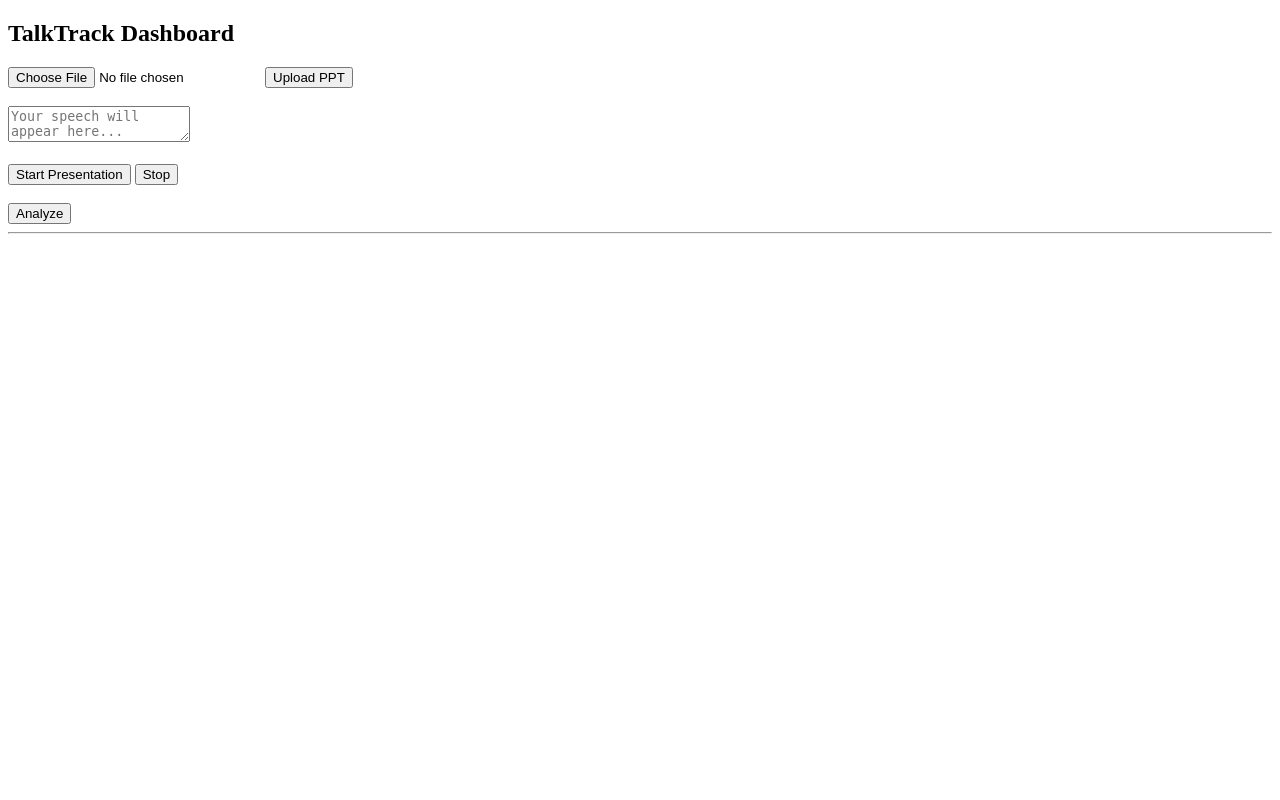
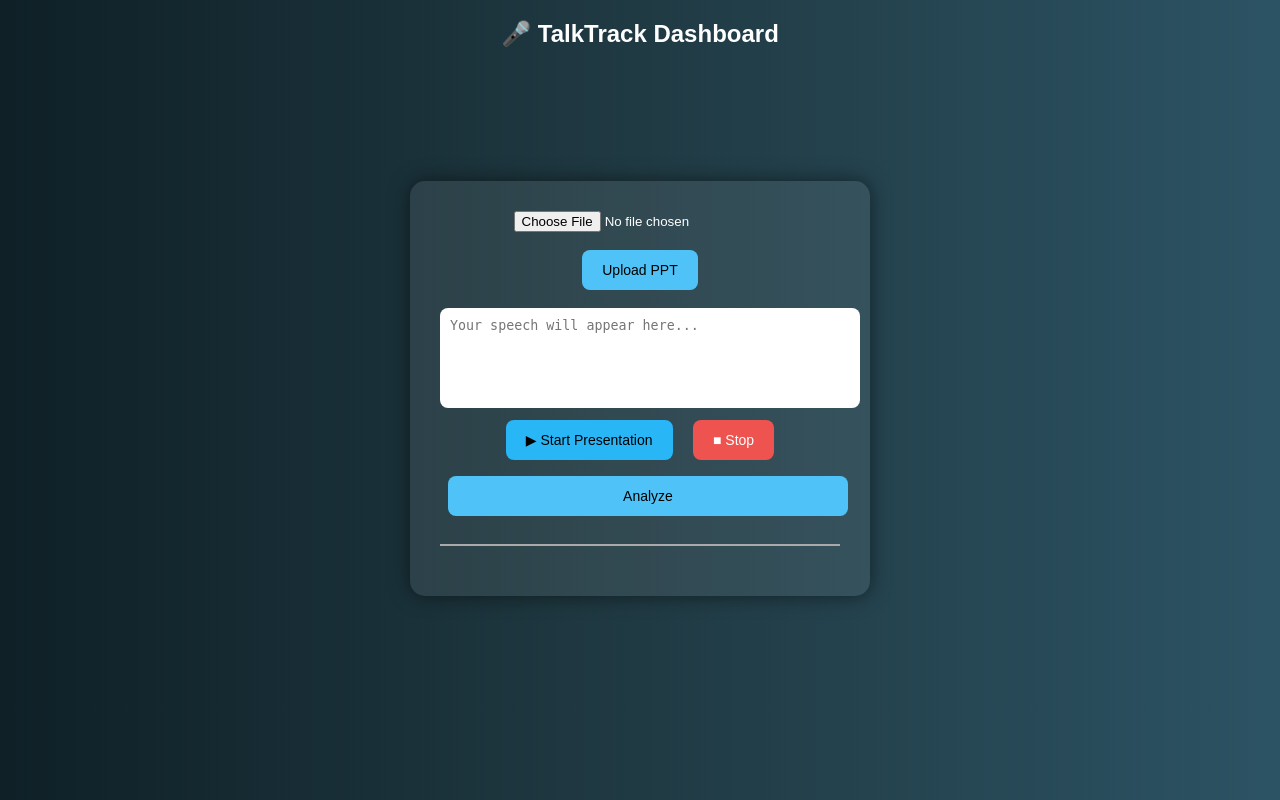
Before and after one commit to ejjigirikavya/TalkTrackAI, a Flask app: page /dashboard in a window 1280 px wide. Run offline with Flask 3, Linux system fonts and the light colour scheme.

Commit message:
Update dashboard.html

```diff
--- a/templates/dashboard.html
+++ b/templates/dashboard.html
@@ -1,40 +1,141 @@
 <!DOCTYPE html>
 <html>
 <head>
-    <title>Dashboard</title>
+    <title>TalkTrack Dashboard</title>
+
+    <style>
+        body {
+            margin: 0;
+            font-family: Arial, sans-serif;
+            background: linear-gradient(to right, #0f2027, #203a43, #2c5364);
+            color: white;
+        }
+
+        header {
+            text-align: center;
+            padding: 20px;
+            font-size: 24px;
+            font-weight: bold;
+        }
+
+        .container {
+            display: flex;
+            justify-content: center;
+            align-items: center;
+            min-height: 80vh;
+        }
+
+        .card {
+            background: rgba(255, 255, 255, 0.08);
+            padding: 30px;
+            border-radius: 15px;
+            width: 400px;
+            text-align: center;
+            box-shadow: 0 0 20px rgba(0,0,0,0.5);
+        }
+
+        input[type="file"] {
+            margin-bottom: 10px;
+            color: white;
+        }
+
+        button {
+            border: none;
+            padding: 12px 20px;
+            margin: 8px;
+            border-radius: 8px;
+            font-size: 14px;
+            cursor: pointer;
+        }
+
+        .upload-btn {
+            background: #4fc3f7;
+            color: black;
+        }
+
+        .start-btn {
+            background: #29b6f6;
+            color: black;
+        }
+
+        .stop-btn {
+            background: #ef5350;
+            color: white;
+        }
+
+        .analyze-btn {
+            background: #4fc3f7;
+            color: black;
+            width: 100%;
+        }
+
+        textarea {
+            width: 100%;
+            height: 80px;
+            border-radius: 8px;
+            border: none;
+            padding: 10px;
+            margin-top: 10px;
+            resize: none;
+        }
+
+        hr {
+            margin: 20px 0;
+            border: 0.5px solid #aaa;
+        }
+
+        .results {
+            text-align: left;
+        }
+
+        .results h3 {
+            margin-bottom: 10px;
+        }
+
+        .feedback {
+            margin-top: 10px;
+        }
+
+        ul {
+            padding-left: 20px;
+        }
+    </style>
 </head>
 
 <body>
 
-<h2>TalkTrack Dashboard</h2>
+<header>🎤 TalkTrack Dashboard</header>
+
+<div class="container">
+    <div class="card">
 
         <!-- Upload -->
         <form action="/upload" method="POST" enctype="multipart/form-data">
-    <input type="file" name="ppt" required>
-    <button>Upload PPT</button>
+            <input type="file" name="ppt" required><br>
+            <button class="upload-btn">Upload PPT</button>
         </form>
-
-<br>
 
         <!-- Speech -->
         <textarea id="speechText" placeholder="Your speech will appear here..."></textarea>
 
-<br><br>
+        <!-- Buttons -->
+        <div>
+            <button class="start-btn" onclick="startSpeech()">▶ Start Presentation</button>
+            <button class="stop-btn" onclick="stopSpeech()">■ Stop</button>
+        </div>
 
-<button onclick="startSpeech()">Start Presentation</button>
-<button onclick="stopSpeech()">Stop</button>
-
-<br><br>
-
+        <!-- Analyze -->
         <form action="/analyze" method="POST" onsubmit="setText()">
             <input type="hidden" name="text" id="hiddenText">
-    <button type="submit">Analyze</button>
+            <button class="analyze-btn">Analyze</button>
         </form>
 
         <hr>
 
+        <!-- Results -->
         {% if done %}
-<h3>Results</h3>
+        <div class="results">
+            <h3>📊 Results</h3>
 
             <p><b>Spoken:</b> {{ spoken }}</p>
             <p><b>Accuracy:</b> {{ accuracy }}%</p>
@@ -42,18 +143,23 @@
             <p><b>Speed:</b> {{ wpm }} WPM</p>
             <p><b>Pauses:</b> {{ pauses }}</p>
 
-<h4>AI Feedback</h4>
+            <div class="feedback">
+                <h4>🧠 AI Feedback</h4>
                 <ul>
                     {% for f in feedback %}
                     <li>{{ f }}</li>
                     {% endfor %}
                 </ul>
-
+            </div>
+        </div>
         {% endif %}
 
         {% if error %}
         <p style="color:red">{{ error }}</p>
         {% endif %}
+
+    </div>
+</div>
 
 <script>
 let recognition;
```
Lines whose indentation alone changed are shown as unchanged.
